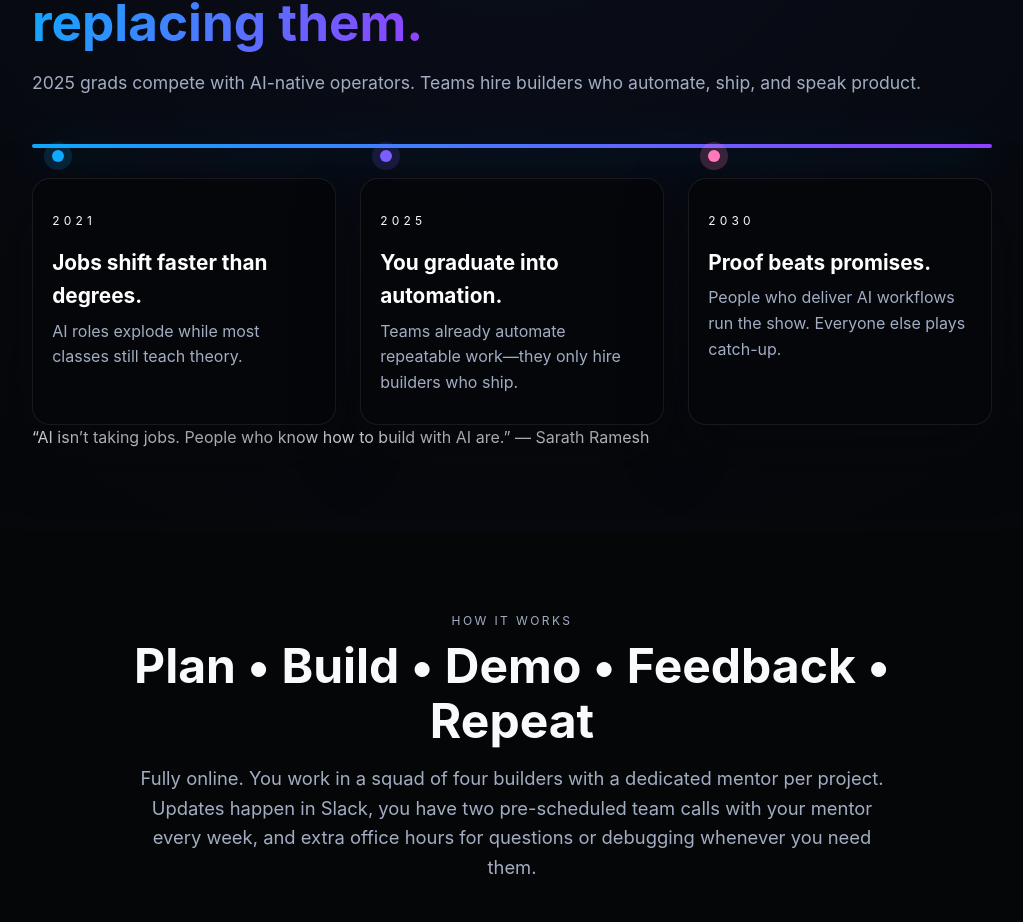
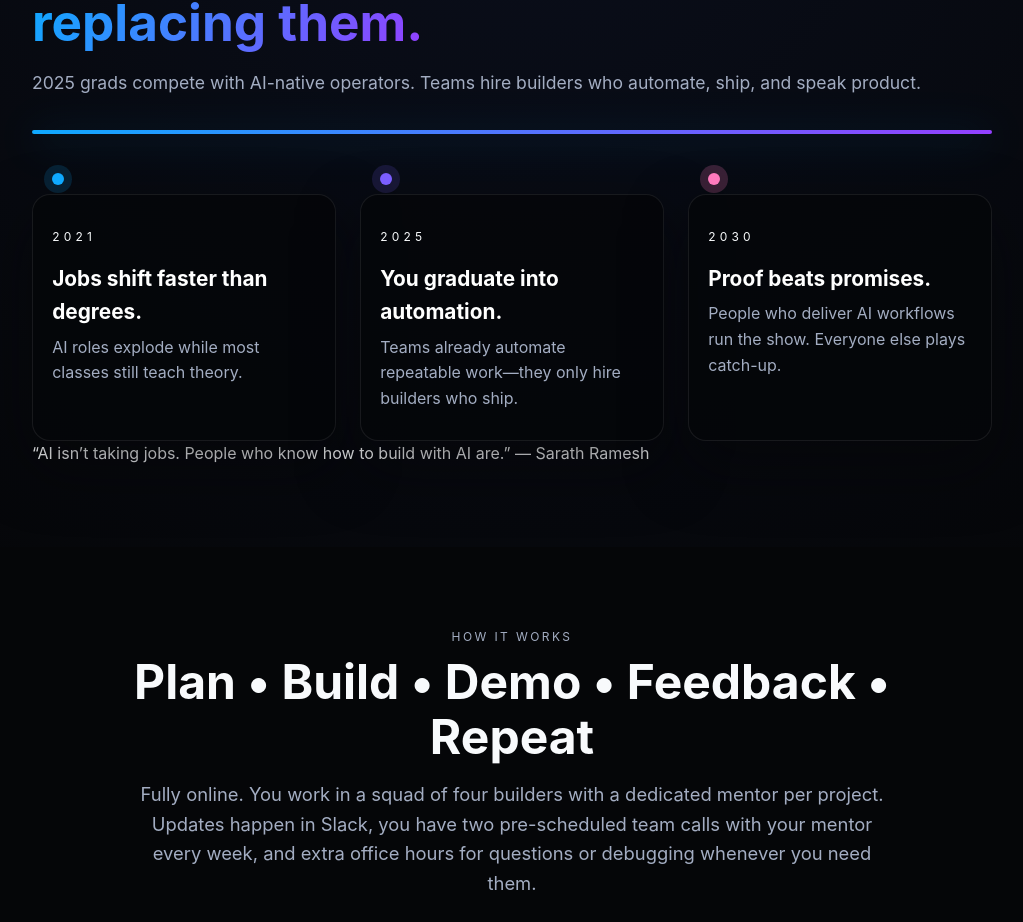
Before and after one commit to kagrawal29/ai-native-internship-next, a Next.js app: page / in a window 1280 px wide. Shown: the part 2175-3097 px from the top of the page, without its empty margins (128-1151 px from the left). Built offline with nearby package versions, Linux system fonts and the light colour scheme.

Commit message:
Reposition timeline line and padding

```diff
--- a/app/styles.css
+++ b/app/styles.css
@@ -389,7 +389,7 @@ img {
   position: absolute;
   left: 0;
   right: 0;
-  top: -0.6rem;
+  top: 0;
   height: 4px;
   border-radius: 999px;
   background: linear-gradient(90deg, #0fa9ff, #9340ff);
@@ -403,12 +403,13 @@ img {
   flex-wrap: wrap;
   gap: 1.5rem;
   justify-content: space-between;
-  margin-top: 3.5rem;
+  margin-top: 0;
+  padding-top: 4rem;
 }
 
 .timeline-node {
   flex: 1 1 220px;
-  margin-top: 1.5rem;
+  margin-top: 0;
   padding: 1.8rem 1.2rem;
   border-radius: 18px;
   background: rgba(5, 6, 8, 0.75);
@@ -420,7 +421,7 @@ img {
 .timeline-node::before {
   content: "";
   position: absolute;
-  top: -1.4rem;
+  top: -1rem;
   left: 1.2rem;
   width: 12px;
   height: 12px;
```
